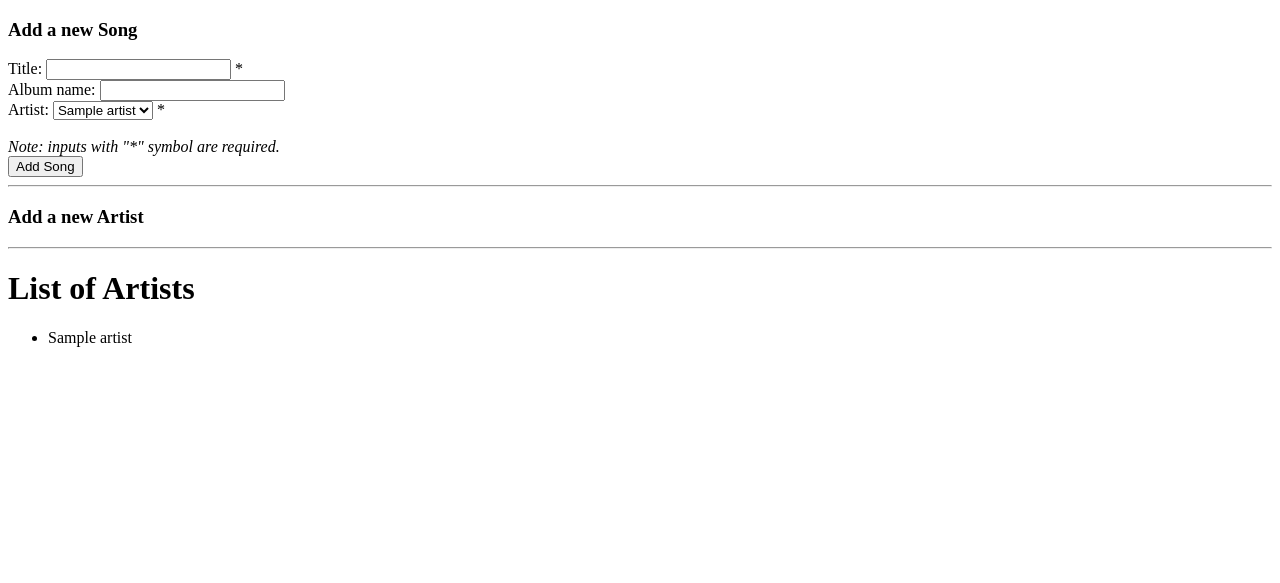
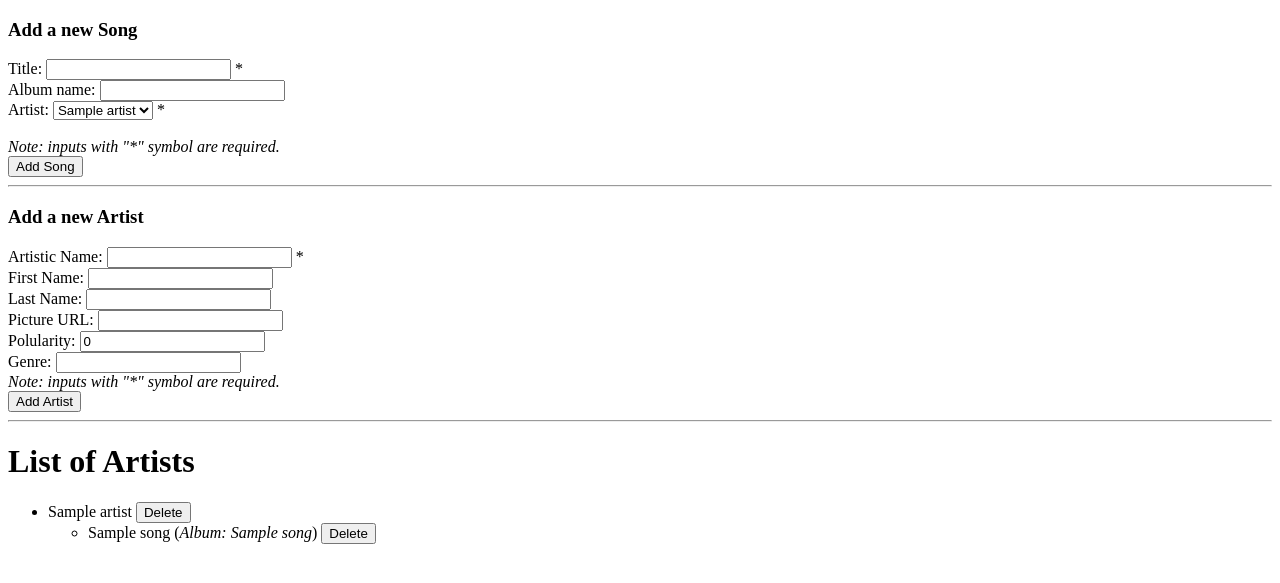
Before and after one commit to rmotr-group-projects/wdc-django-practice-3, a Django app: page /artists/ in a window 1280 px wide. Shown: the top 583 px of the page. Run offline with Django 3.2, Linux system fonts and the light colour scheme; tables that the repository leaves empty hold one stand-in row (values such as "Sample post").

Commit message:
Completed

```diff
--- a/django_practice_3/artists/models.py
+++ b/django_practice_3/artists/models.py
@@ -16,6 +16,6 @@ class Artist(models.Model):
 
 
 class Song(models.Model):
-    # artist = ...
+    artist = models.ForeignKey(Artist,on_delete=models.CASCADE)
     title = models.CharField(max_length=255)
     album_name = models.CharField(max_length=255, blank=True)
--- a/django_practice_3/artists/views.py
+++ b/django_practice_3/artists/views.py
@@ -38,8 +38,23 @@ def delete_song(request):
 
 
 def create_artist(request):
-    pass
+    artistic_name = request.POST.get('artistic_name')
+    first_name = request.POST.get('first_name')
+    last_name = request.POST.get('last_name')
+    picture_url = request.POST.get('picture_url')
+    popularity = request.POST.get('popularity')
+    genre = request.POST.get('genre')
 
+    try:
+        popularity = int(popularity)
+    except :
+        raise Exception("Invalid number for popularity")
+
+    Artist.objects.create(artistic_name = artistic_name, first_name = first_name,\
+    last_name = last_name,picture_url =picture_url ,popularity = popularity,genre =genre)
+    return redirect('artists')
 
 def delete_artist(request):
-    pass
+    artistic_name= request.POST.get('artist')
+    Artist.objects.filter(artistic_name=artistic_name).delete()
+    return redirect('artists')
--- a/django_practice_3/django_practice_3/urls.py
+++ b/django_practice_3/django_practice_3/urls.py
@@ -23,6 +23,8 @@ urlpatterns = [
     path('artists/', views.artists, name='artists'),
     path('create-song/', views.create_song, name='create_song'),
     path('delete-song/', views.delete_song, name='delete_song'),
+    path('create-artist/', views.create_artist, name="create_artist"),
+    path('delete-artist/', views.delete_artist, name="delete_artist")
     ##################
     # Your URLs here #
     ##################
--- a/django_practice_3/templates/index.html
+++ b/django_practice_3/templates/index.html
@@ -39,9 +39,31 @@
 
   <!-- Create Artist form -->
   <h3>Add a new Artist</h3>
-  <form action="" method='POST'> <!--  Add propper URL in form's action -->
+  <form action="{% url 'create_artist' %}" method='POST'> <!--  Add propper URL in form's action -->
     {% csrf_token %}
     <!-- Add here the fields for the 'Add Artist' form -->
+     <div>
+      Artistic Name: <input type="text" name='artistic_name'> *
+    </div>
+         <div>
+      First Name: <input type="text" name='first_name'>
+    </div>
+         <div>
+      Last Name: <input type="text" name='last_name'>
+    </div>
+         <div>
+      Picture URL: <input type="text" name='picture_url'>
+    </div>
+         <div>
+      Polularity: <input type="text" name='popularity' value="0">
+    </div>
+         <div>
+      Genre: <input type="text" name='genre'>
+    </div>
+        <div>
+        <i>Note: inputs with "*" symbol are required.</i>
+    </div>
+    <input type="submit" value="Add Artist">
   </form>
   <hr>
 
@@ -52,9 +74,11 @@
       <li>
         <label>{{ artist.artistic_name }}</label>
         <!-- Form for deleting an Artist -->
-        <form action="" method='POST' class='inline'> <!--  Add propper URL in form's action -->
+        <form action="{% url 'delete_artist' %}" method='POST' class='inline'> <!--  Add propper URL in form's action -->
           {% csrf_token %}
           <!-- Add here the fields for the 'Delete Artist' form -->
+          <input type="hidden" name="artist" value="{{ artist.artistic_name }}">
+          <input type="submit" name='delete_artist' value='Delete'>
         </form>
         <ul>
           {% for song in artist.song_set.all %}
```
Also changed, not shown: django_practice_3/artists/orm_exercises.py (+11 -5 lines).
